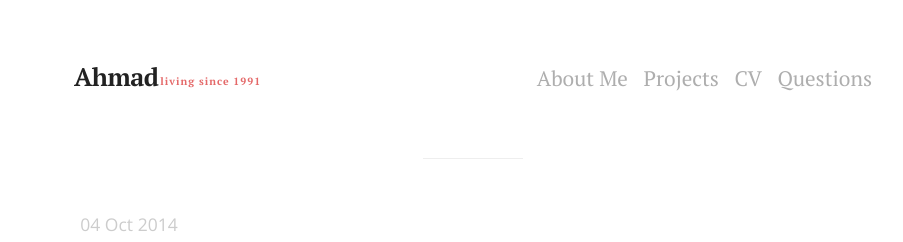
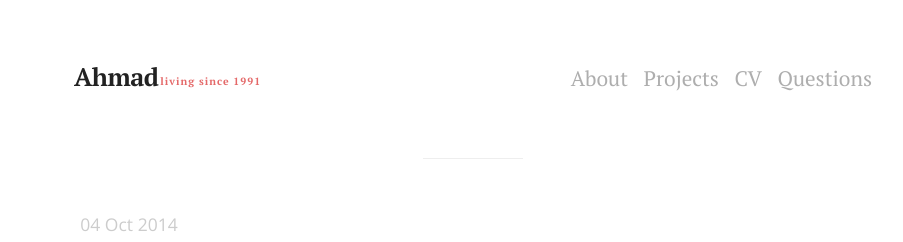
Before and after one commit to ahmgeek/_ahmgeek.github.io, a Jekyll site: the page built from about/about-me.md, in a window 1280 px wide and 1400 px high. Shown: the top 242 px of the window, without its empty margins (167-1070 px from the left). Built offline with Jekyll 4.4.1, drawn with Linux system fonts in a browser that asks for light colours; some of the changed text lies outside the part shown.

```diff
--- a/_layouts/default.html
+++ b/_layouts/default.html
@@ -11,7 +11,7 @@
             </h3>
             <small>{{ site.tagline }}</small>
                 <ul class="nav">
-                    <li><a href="/about-ahmad">About Me</a></li>
+                    <li><a href="/about-ahmad">About</a></li>
                     <li><a href="https://github.com/ahmgeek">Projects</a></li>
                     <li><a href="/resume" target="_blank">CV</a></li>
                     <li><a href="https://github.com/ahmgeek/feedback/issues/new" target="_blank">Questions</a></li>
--- a/about/about-me.md
+++ b/about/about-me.md
@@ -16,9 +16,11 @@ say bye bye!
 ![Ahmad's Head](/images/ahmad/Ahmad.jpg "Ahmad's Head")
 
 
-##contact me
-* You may noticed that there's no comment section in the blog, instead,
+# Contact me
+
+You may noticed that there's no comment section in the blog, instead,
 you can [Comment or Ask me any thing here](https://github.com/ahmgeek/feedback/issues/new).
+
 * My twitter account is [@ahmgeek](https://twitter.com/ahmgeek).
 * My email is <code>ahmad at abdlghany dot com</code>
 * If all of this is not enough, then think in me deeply, a mental-communication bridge maybe opens up between us.
```
